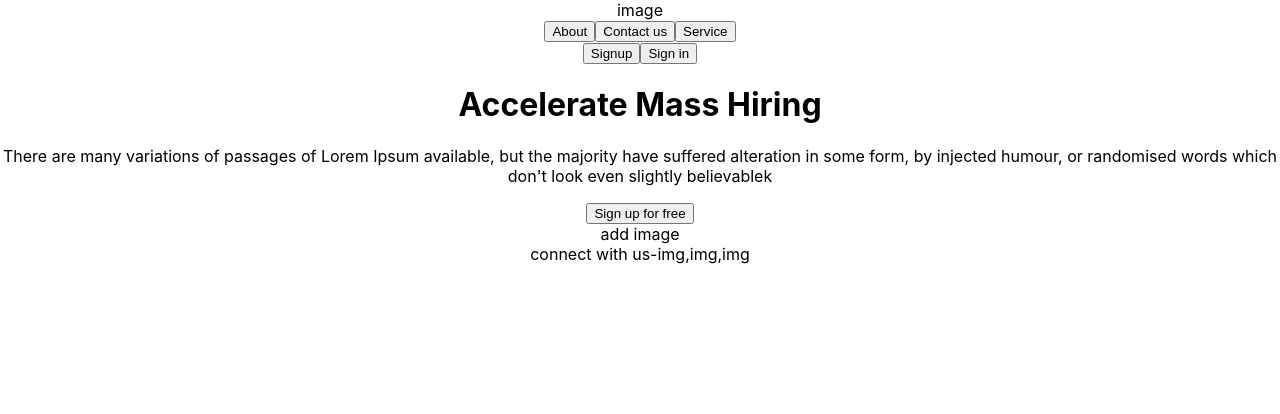
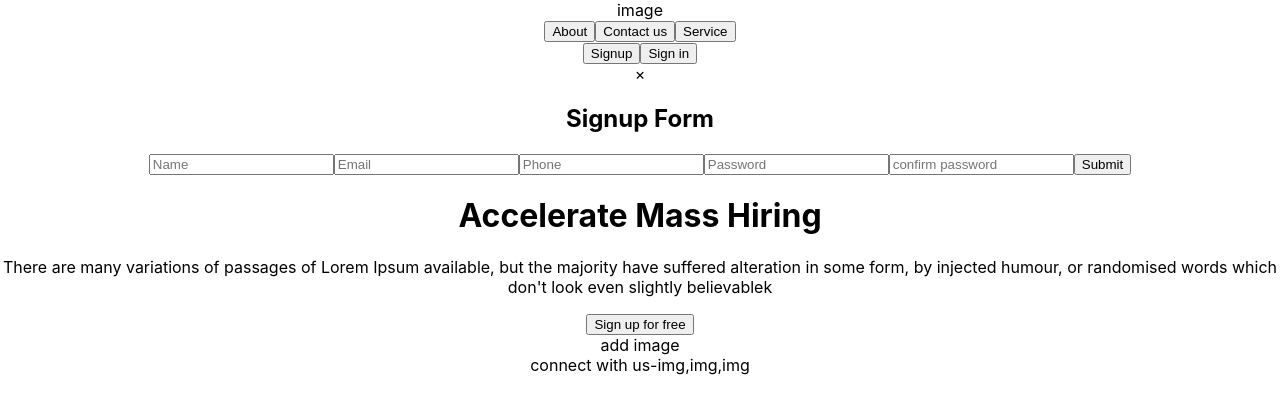
Before and after one commit to donjoshi/sigma_project, a React (Create React App) app in the folder sigma/: page /home in a window 1280 px wide. Both pictures are taken after a click on the button "Signup". Shown: the top 414 px of the page. Built offline with nearby package versions, Linux system fonts and the light colour scheme.

Commit message:
committed last page

```diff
--- a/sigma/src/components/navbar-main/navbar-main.jsx
+++ b/sigma/src/components/navbar-main/navbar-main.jsx
@@ -1,34 +1,100 @@
-import React from "react";
+import React, { useState } from "react";
 
+export default function NavbarMain() {
+    const [showSignup, setShowSignup] = useState(false);
+    const [showLogin, setShowLogin] = useState(false);
 
-export default function NavbarMain()
-{
+    const handleSignupClick = () => {
+        setShowSignup(true);
+    };
+
+    const handleCloseSignup = () => {
+        setShowSignup(false);
+    };
+
+    const handleLoginClick = () => {
+        setShowLogin(true);
+    };
+
+    const handleCloseLogin = () => {
+        setShowLogin(false);
+    };
+
+    const handleSubmitSignup = (e) => {
+        e.preventDefault();
+        // Add your signup form submission logic here
+        // You can access form data using e.target.elements
+        console.log("Signup Form submitted!");
+        // Reset form or close popup
+        setShowLogin(true);
+        setShowSignup(false);
+
+    };
+
+    const handleSubmitLogin = (e) => {
+        e.preventDefault();
+        // Add your login form submission logic here
+        // You can access form data using e.target.elements
+        console.log("Login Form submitted!");
+        // Reset form or close popup
+        setShowLogin(false);
+    };
+
     return (
         <div className="main-container">
-            <div className="logo">
-                image
+            <div className="logo">image</div>
+
+            <div className="details">
+                <button className="about">About</button>
+                <button className="contact">Contact us</button>
+                <button className="service">Service</button>
             </div>
 
-            <div className="details">
-                <button className="about">
-                    About
+            <div className="login">
+                <button className="signup" onClick={handleSignupClick}>
+                    Signup
                 </button>
-                <button className="contact">
-                    Contact us
-                </button>
-                <button className="service">
-                    Service
+                <button className="signin" onClick={handleLoginClick}>
+                    Sign in
                 </button>
             </div>
 
-            <div className="login">
-                <button className="signup">
-                    Signup
-                </button>
-                <button className="signin">
-                    Sign in
-                </button>
-            </div>
+            {showSignup && (
+                <div className="popup">
+                    <div className="popup-content">
+                        <span className="close" onClick={handleCloseSignup}>
+                            &times;
+                        </span>
+                        <h2>Signup Form</h2>
+                        <form onSubmit={handleSubmitSignup}>
+                            {/* Your signup form fields go here */}
+                            <input type="text" placeholder="Name" name="name" required />
+                            <input type="email" placeholder="Email" name="email" required />
+                            <input type="text" placeholder="Phone" name="phone" required />
+                            <input type="password" placeholder="Password" name="password" required />
+                            <input type="password" placeholder="confirm password" name="confirmPassword" required />
+                            <button type="submit">Submit</button>
+                        </form>
+                    </div>
+                </div>
+            )}
+
+            {showLogin && (
+                <div className="popup">
+                    <div className="popup-content">
+                        <span className="close" onClick={handleCloseLogin}>
+                            &times;
+                        </span>
+                        <h2>Login Form</h2>
+                        <form onSubmit={handleSubmitLogin}>
+                            {/* Your login form fields go here */}
+                            <input type="text" placeholder="Username" name="username" required />
+                            <input type="password" placeholder="Password" name="password" required />
+                            <button type="submit">Submit</button>
+                        </form>
+                    </div>
+                </div>
+            )}
         </div>
-    )
+    );
 }
```
